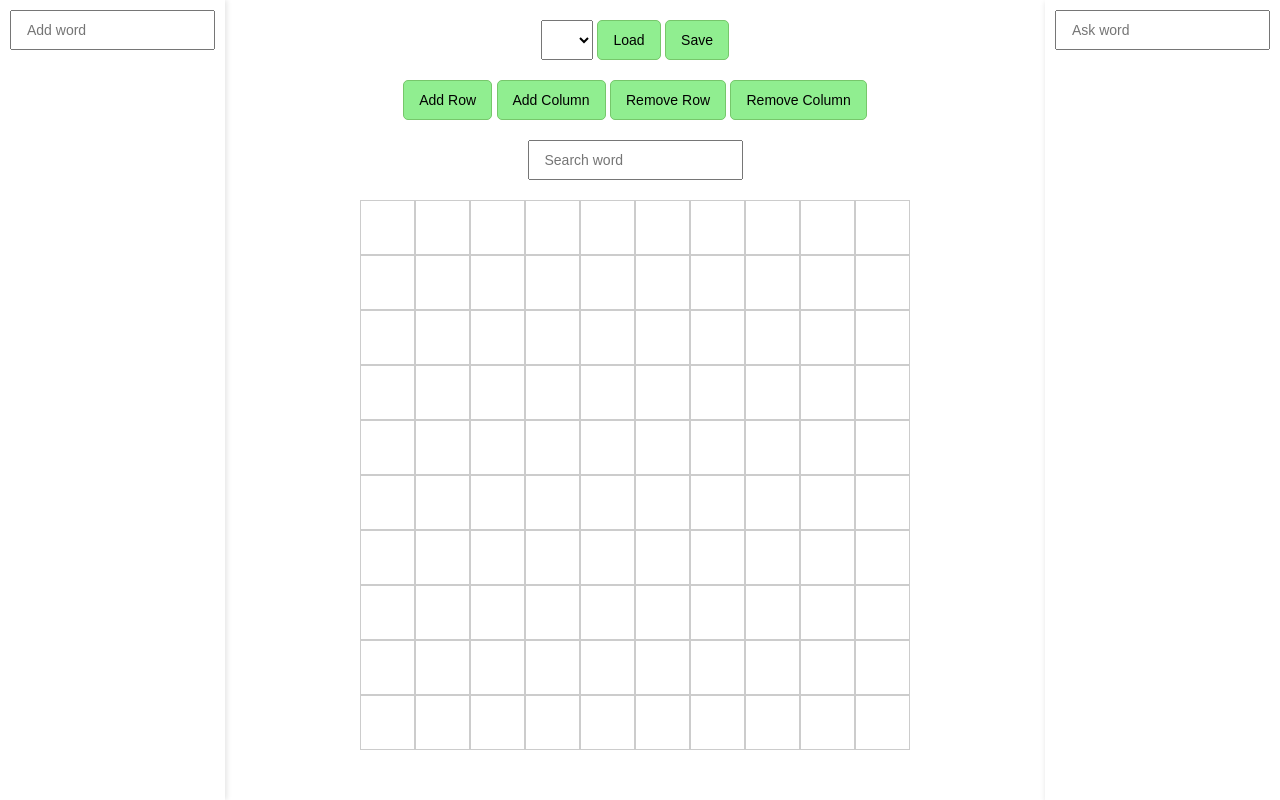
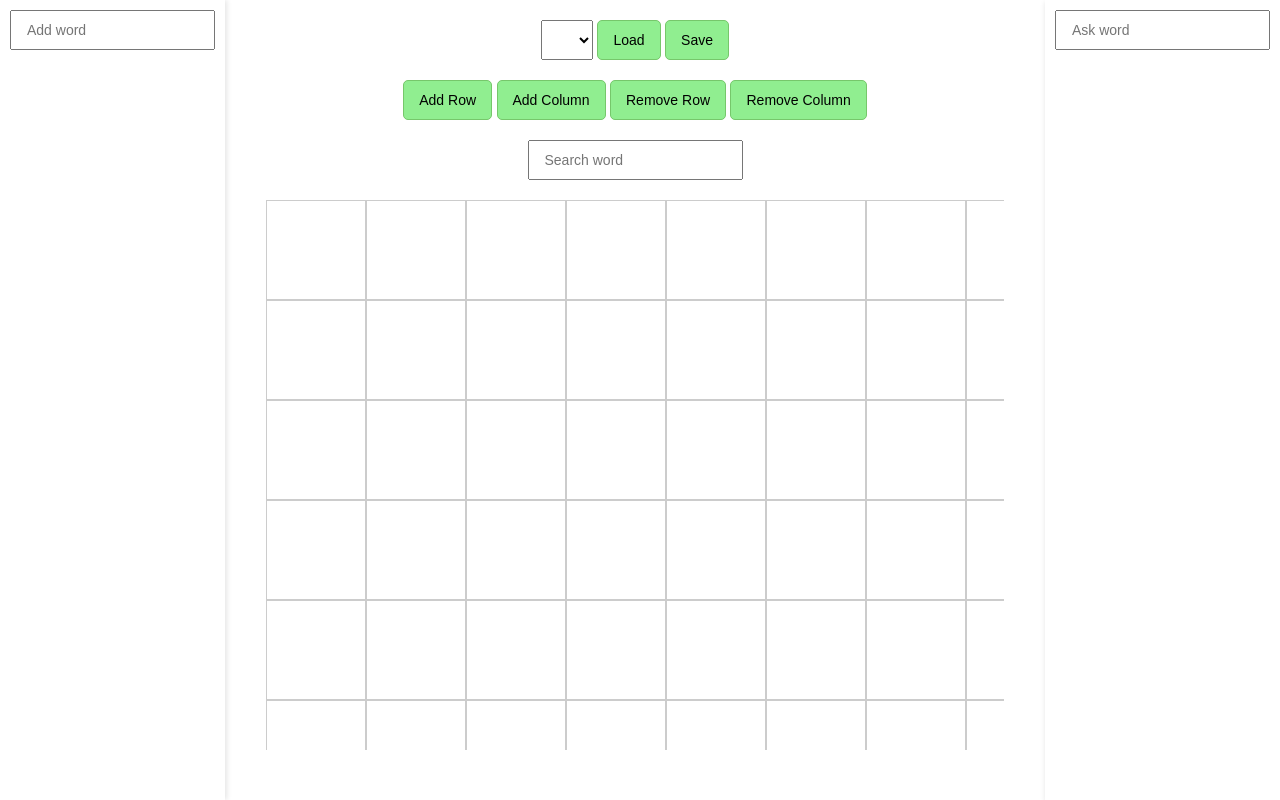
Before and after one commit to Veng97/CrosswordCreator, a plain HTML site: page public/index.html in a window 1280 px wide. Drawn offline with Linux system fonts and the light colour scheme; no server answers.

Commit message:
Refactor grid cell management; enhance input handling and styling for improved user interaction

```diff
--- a/public/scripts/grid.js
+++ b/public/scripts/grid.js
@@ -26,14 +26,13 @@ export class Grid {
         // Update 'empty' class based on the new value
         cell.classList.toggle('empty', value === '#');
 
-        // Format input to uppercase if it's a letter
-        if (value.length === 1) {
-            value = value.toUpperCase();
-            cell.firstChild.value = value;
-        }
-
         // Mark as hint
         cell.classList.toggle('hint', value.length > 1);
+
+        // Update the cell text content if it has changed (e.g. if loaded from a file)
+        if (cell.textContent !== value) {
+            cell.textContent = value;
+        }
 
         // Update the data array with the new value
         this.data[row][col] = value;
@@ -47,37 +46,38 @@ export class Grid {
 
         this.data.forEach((elements, row) => {
             elements.forEach((value, col) => {
-                this.container.appendChild(this.drawCell(row, col));
-                this.updateEntryAt(row, col, value);
+                this.drawCell(row, col, value);
             });
         });
 
         this.notifyChanges();
     }
 
-    drawCell(row, col) {
+    drawCell(row, col, value = '') {
         const cell = document.createElement('div');
         cell.classList.add('cell');
-
-        const input = document.createElement('input');
-        input.type = 'text';
+        cell.contentEditable = true;
+        cell.spellcheck = false;
+        cell.type = 'text';
 
         // Format input on change
-        input.addEventListener('input', () => {
-            this.updateEntryAt(row, col, input.value);
-            this.clearHighlights();
-            this.notifyChanges();
-        });
-
-        // Double click to toggle empty cell
-        input.addEventListener('dblclick', () => {
-            this.updateEntryAt(row, col, '#');
+        cell.addEventListener('input', () => {
+            this.updateEntryAt(row, col, cell.textContent);
             this.clearHighlights();
             this.notifyChanges();
         });
 
         // Arrow key navigation
-        input.addEventListener('keydown', (event) => {
+        cell.addEventListener('keydown', (event) => {
+            // Enable deleting cell content with delete or backspace keys
+            if (event.key === 'Delete' || event.key === 'Backspace') {
+                if (cell.textContent.length === 1) {
+                    this.updateEntryAt(row, col, '');
+                    this.clearHighlights();
+                    this.notifyChanges();
+                }
+            }
+
             // Go to the next cell based on the arrow key pressed
             let nextIndex;
             switch (event.key) {
@@ -103,7 +103,7 @@ export class Grid {
             }
 
             // Focus on the next cell
-            this.container.children[nextIndex].firstChild.focus();
+            this.container.children[nextIndex].focus();
 
             // Check if shift key is pressed to start cell selection
             if (event.shiftKey) {
@@ -116,41 +116,41 @@ export class Grid {
             }
         });
 
-        input.addEventListener('keyup', (event) => {
+        cell.addEventListener('keyup', (event) => {
             if (event.key === 'Shift') {
                 this.selectionStop(row, col);
             }
         });
 
         // Start cell selection on left mouse down
-        input.addEventListener('mousedown', (event) => {
+        cell.addEventListener('mousedown', (event) => {
             if (event.button === 0) {
                 this.selectionStart(row, col);
             }
         });
 
         // End cell selection on left mouse up
-        input.addEventListener('mouseup', (event) => {
+        cell.addEventListener('mouseup', (event) => {
             if (event.button === 0) {
                 this.selectionStop(row, col);
             }
         });
 
         // Update cell selection on mouse enter
-        input.addEventListener('mouseenter', () => {
+        cell.addEventListener('mouseenter', () => {
             if (this.isSelecting) {
                 this.selectionUpdate(row, col);
             }
         });
 
         // Disable default selection behavior to allow cell selection
-        input.addEventListener('dragstart', (event) => {
+        cell.addEventListener('dragstart', (event) => {
             event.preventDefault();
         });
 
-        cell.appendChild(input);
-
-        return cell;
+        // Append the cell to the grid container and trigger an update
+        this.container.appendChild(cell);
+        this.updateEntryAt(row, col, value);
     }
 
     addRow() {
--- a/public/styles/styles.css
+++ b/public/styles/styles.css
@@ -71,8 +71,8 @@ button {
 }
 
 button:hover {
+    /* Darker green on hover */
     background-color: #76C76B;
-    /* Darker green on hover */
 }
 
 /* Styles for grid and cells */
@@ -81,34 +81,39 @@ button:hover {
     margin-left: auto;
     margin-right: auto;
     margin-bottom: 50px;
-    max-width: 95%;
     overflow: auto;
-    aspect-ratio: 1 / 1;
+    max-width: 60vw;
+    width: 90%;
+    /* Adds a little bit of spacing to avoid overlap with scrollbar and cell borders */
+    padding-right: 2px;
 }
 
 .cell {
     display: flex;
     align-items: center;
     justify-content: center;
+    font-size: 2rem;
+    text-align: center;
+    text-transform: uppercase;
+    /* Fill available space, but restrict to square cells */
+    width: 100%;
+    height: 100%;
+    min-width: 100px;
+    min-height: 100px;
+    aspect-ratio: 1 / 1;
+    /* Highlight grid lines */
     border: 1px solid #ccc;
-    aspect-ratio: 1 / 1;
     /* Required for pseudo-elements (highlights) */
     position: relative;
+    /* Indicate that the cells are selectable */
+    cursor: pointer;
+    /* Break word */
+    overflow-wrap: break-word;
+    word-wrap: break-word;
+    white-space: pre-wrap;
 }
 
-.cell input {
-    width: 100%;
-    height: 100%;
-    font-size: 2rem;
-    border: none;
-    text-align: center;
-    background: transparent;
-    /* Show cursor instead of caret to indicate that the cells are selectable */
-    cursor: pointer;
-    caret-color: transparent;
-}
-
-.cell input::selection {
+.cell::selection {
     /* Disable default selection background */
     background: none;
 }
@@ -144,10 +149,11 @@ button:hover {
 }
 
 .cell.hint {
-    background-color: yellow;
+    background-color: rgba(236, 236, 236, 0.5);
     /* Shrink text to fit and allow breaking lines */
-    font-size: 1.5rem;
-    word-wrap: break-word;
+    font-size: 1rem;
+    padding-left: 2px;
+    padding-right: 2px;
 }
 
 /* Styles for dictionary word add */
```
